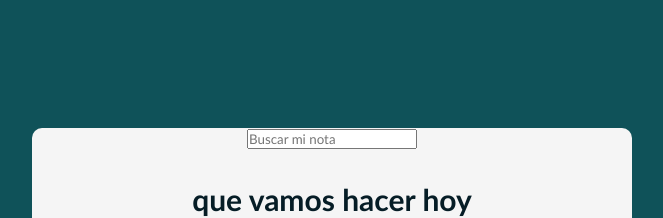
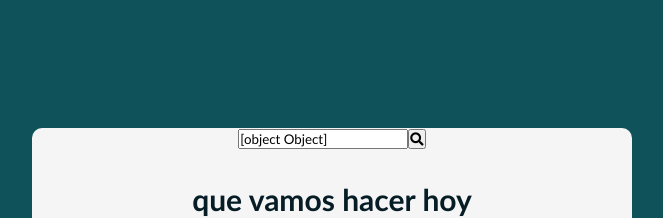
Before and after one commit to nicolm12/to-do-list, a React (Create React App) app: page / in a window 1280 px wide. Shown: the top 218 px of the page, without its empty margins (308-971 px from the left). Built offline with nearby package versions, Linux system fonts and the light colour scheme; no server answers.

Commit message:
barra de busqueda

```diff
--- a/src/components/form.js
+++ b/src/components/form.js
@@ -1,19 +1,19 @@
 import React, { useState, useRef, useEffect } from 'react'
-import {FaCat} from 'react-icons/fa'
+import { FaCat } from 'react-icons/fa'
 
 function Form(props) {
     const [input, setInput] = useState(props.edit ? props.edit.value : '');
     const [error, setError] = useState(null);
     const [isLoaded, setIsLoaded] = useState(false);
     const [items, setItems] = useState([]);
-    const [bred, setbreed] = useState({
-        value:''
+    const [bred, setBreed] = useState({
+        value: ''
     }
 
     )
 
 
-    const inputRef = useRef(null)
+    // const inputRef = useRef(null)
 
     // useEffect(() => {
     //     inputRef.current.focus()
@@ -23,13 +23,36 @@ function Form(props) {
     }
     const list = () => {
 
-        const i = items.sort(() => Math.random() - 0.5)
-        const finalList = i.slice(0, bred)
-        const t = finalList.map(item => (
-           setbreed(item.breed)
+        fetch(`https://catfact.ninja/facts?limit=${bred}`)
+            .then(res => res.json())
+            .then((result) => {
+                result.data.forEach(element => {
+                    console.log("element",element)
+                    props.onSubmit({
+                        id: Math.floor(Math.random() * 10000),
+                        text: element.fact
+                    })
+
+                });
+                setIsLoaded(true);
+                setItems(result.data);
+                // console.log(result.data)
+
+            },
+                (error) => {
+                    console.log(error)
+                    setIsLoaded(true);
+                    setError(error);
+                }
+            )
+
+        // const i = items.sort(() => Math.random() - 0.5)
+        // const finalList = i.slice(0, bred)
+        // const t = finalList.map(item => (
+        //    setbreed(item.breed)
 
 
-        ))
+        // ))
     }
 
 
@@ -39,23 +62,9 @@ function Form(props) {
             id: Math.floor(Math.random() * 10000),
             text: input
         });
-         setInput(bred)
+        setInput('')
     };
-    useEffect(() => {
-        fetch("https://catfact.ninja/breeds?limit=1")
-            .then(res => res.json())
-            .then((result) => {
-                setIsLoaded(true);
-                setItems(result.data);
 
-            },
-                (error) => {
-                    console.log(error)
-                    setIsLoaded(true);
-                    setError(error);
-                }
-            )
-    }, [])
 
 
     return (
@@ -71,16 +80,16 @@ function Form(props) {
                         name="text"
                         className="input edit"
                         onChange={handleChange}
-                        ref={inputRef}
+
                     />
                     <button onClick={handleSubmit} className="button">Editar</button>
 
                 </>
             ) : (
                 <>
-                <div className="cats">
-                    <input type='number' className="input-cats" onChange={event => setbreed(event.target.value)} />
-                    <button className="button-cats"  onClick={list}><FaCat className="icon-cat"></FaCat></button>
+                    <div className="cats">
+                        <input type='number' className="input-cats" onChange={event => setBreed(event.target.value)} />
+                        <button className="button-cats" onClick={list}><FaCat className="icon-cat"></FaCat></button>
 
 
                     </div>
@@ -92,7 +101,7 @@ function Form(props) {
                         name="text"
                         className="input "
                         onChange={handleChange}
-                        ref={inputRef}
+
                     />
                     <button onClick={handleSubmit} className="button">Añadir tarea</button>
 
--- a/src/components/todo.js
+++ b/src/components/todo.js
@@ -9,7 +9,7 @@ const Todo = ({ todos, completeTodo, removeTodo, updateTodo }) => {
       id: null,
       value: ''
     });
-    console.log(...todos)
+    // console.log(...todos)
 
     const submitUpdate = value => {
       updateTodo(edit.id, value);
@@ -17,6 +17,7 @@ const Todo = ({ todos, completeTodo, removeTodo, updateTodo }) => {
         id: null,
         value: ''
       });
+      console.log("submit",value)
     };
 
     if (edit.id) {
@@ -29,7 +30,7 @@ const Todo = ({ todos, completeTodo, removeTodo, updateTodo }) => {
  key ={index}
 >
 <div><input type="checkbox"></input></div>
-<div key={todo.id} onclick={()=> completeTodo(todo.id)}>
+<div key={todo.id} onClick={()=> completeTodo(todo.id)}>
     {todo.text}
 </div>
 <div className="icons">
--- a/src/components/todoList.js
+++ b/src/components/todoList.js
@@ -1,38 +1,42 @@
-import React,{useState,useEffect} from 'react'
+import React, { useState, useEffect, Component } from 'react'
+import { unmountComponentAtNode } from 'react-dom';
 
 import Form from './form'
 import Todo from './todo.js';
 
 function TodoList() {
-    const [todos, setTodos]= useState([]);
+  const [todos, setTodos] = useState([]);
   const [searchNote, setSearchNote] = useState("");
+  const [lista,setLista]=useState('')
 
 
-    const addTodo = todo =>{
-        if (!todo.text || /^\$*$/.test(todo.text)){
+  const addTodo = todo => {
+
+    // console.log(/^\$*$/.test(todo.text))
+    if (!todo.text || /^\$*$/.test(todo.text)) {
+
       return;
 
     }
-    const newTodos=[todo, ...todos]
+    const newTodos = [todo, ...todos]
 
     setTodos(newTodos)
+    console.log(newTodos)
 
 
   }
-const inputChange = (e) => setSearchNote(e.target.value);
 
 
-
-const removeTodo = id=>{
-    const removeArray =[...todos].filter(todo => todo.id !==id)
+  const removeTodo = id => {
+    const removeArray = [...todos].filter(todo => todo.id !== id)
     setTodos(removeArray)
   }
 
-const updateTodo = (todoId, newValue) =>{
-    if (!newValue.text || /^\$*$/.test(newValue.text)){
+  const updateTodo = (todoId, newValue) => {
+    if (!newValue.text || /^\$*$/.test(newValue.text)) {
       return;
     }
-    setTodos(prev =>prev.map(item =>(item.id === todoId ? newValue : item))
+    setTodos(prev => prev.map(item => (item.id === todoId ? newValue : item))
     );
   }
 
@@ -46,50 +50,70 @@ const completeTodo = id => {
     });
     setTodos(updateTodos);
   };
-  const filterNote = async(objNote, searchNote) => {
 
-     const notaFiltradaByTitle = await objNote.filter(list=>list.text.toLowerCase().includes(searchNote.toLowerCase()))
-       return notaFiltradaByTitle
-//       // (nota => nota.value.toLowerCase().includes(searchNote.toLowerCase()))
-      // setTodos(notaFiltradaByTitle)
-//       // console.log(nota)
 
+const onChange= async e =>{
+  e.persist();
+  await setSearchNote(e.target.value)
+  console.log(searchNote)
 }
-filterNote(todos,searchNote)
-
-const filter=()=>{
-  if(searchNote ===""){
-   console.log(todos);
-  }else{
-    filterNote(todos ,searchNote)
+const filterNote =( ) => {
+  const notaFiltradaByTitle = todos.filter(list =>{
+      if (list.text.toString().includes(searchNote)){
+       return list
       }
-
+    })
+    setSearchNote({lista:notaFiltradaByTitle})
   }
 
 
-useEffect(() => {
- filter();
-  // eslint-disable-next-line react-hooks/exhaustive-deps
-}, []);
+  useEffect(()=>{
+    setSearchNote({lista:todos})
+  },[]);
+
+
+
+
+
+
+
+  // }
+  // filterNote( addTodo(todos), searchNote)
 
 
 
   return (
     <div className='todo-app'>
-          <div><input type="text" placeholder="Buscar mi nota"
-            value={searchNote} onChange={inputChange} onKeyUp={()=>filterNote} />
+
+
+      <div className="barraBusqueda">
+            <input
+              type="text"
+              placeholder="Buscar"
+              className="textField"
+              name="busqueda"
+              value={searchNote}
+              onChange={onChange}
+
+
+            />
+              <button type="button" onClick={filterNote}><i className="fas fa-search"></i></button>
+
           </div>
+      {/* <div><input type="text" placeholder="Buscar mi nota"
+        value={searchNote} onChange={inputChange} onKeyUp={ filterNote} />
+      </div> */}
 
       {/* <button type="button" onClick= ><i className="fas fa-search"></i></button> */}
 
 
       <h1>que vamos hacer hoy</h1>
 
-          <Form onSubmit={addTodo}/>
+      <Form onSubmit={addTodo} />
 
       <Todo
         todos={todos}
-        completeTodo ={completeTodo}
+        completeTodo={completeTodo}
         removeTodo={removeTodo}
         updateTodo={updateTodo}
 
```
Lines whose indentation alone changed are shown as unchanged.
